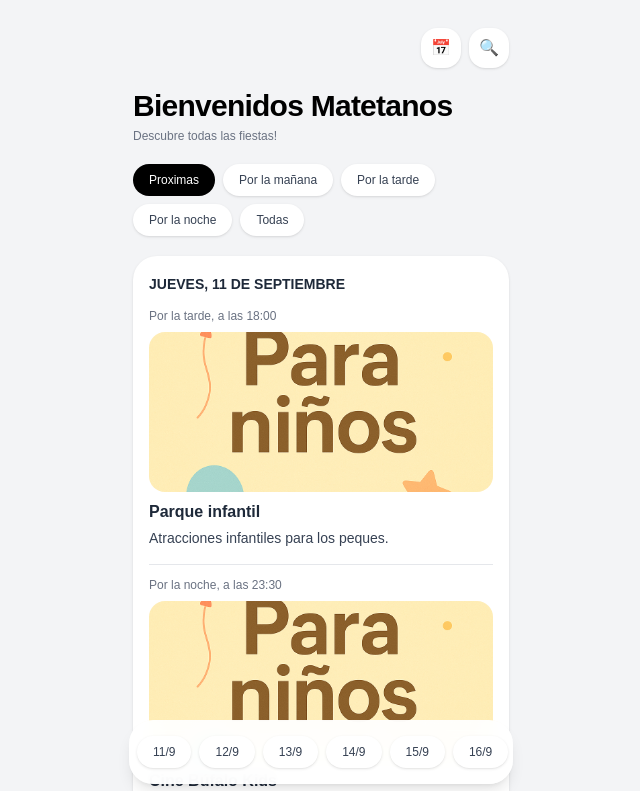
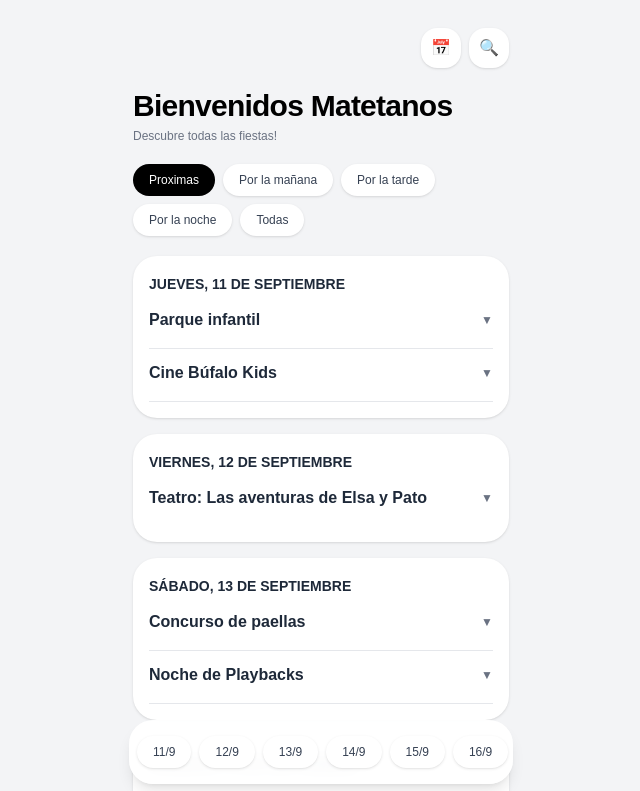
Before and after one commit to jgarcia311999/FiestasMatet, a Next.js app: page / in a window 1280 px wide. Shown: the top 791 px of the page, without its empty margins (319-959 px from the left). Built offline with nearby package versions, Linux system fonts and the light colour scheme.

Commit message:
desplegables

```diff
--- a/src/app/page.tsx
+++ b/src/app/page.tsx
@@ -57,9 +57,9 @@ function Card({
         (isPast ? " opacity-50 pointer-events-none" : "")
       }
     >
-      {/* Hora y ubicación */}
+      {/* Header (Title) */}
       <div
-        className="flex items-center gap-1 text-xs text-gray-500"
+        className="flex items-center justify-between gap-2 text-base font-semibold text-gray-800"
         onClick={() => {
           if (onToggle) {
             onToggle();
@@ -68,7 +68,17 @@ function Card({
           }
         }}
         style={{ cursor: onToggle || !forceExpanded ? "pointer" : undefined }}
+        aria-expanded={!!isExpanded}
       >
+        <h3 className="truncate">{title}</h3>
+        <span className="text-xs text-gray-500">{isExpanded ? "▲" : "▼"}</span>
+      </div>
+
+      {/* Expanded content */}
+      {isExpanded && (
+        <div className="mt-2">
+          {/* Hora y ubicación */}
+          <div className="flex items-center gap-1 text-xs text-gray-500">
             <span>
               {label}, a las {time}
             </span>
@@ -86,11 +96,10 @@ function Card({
             </div>
           )}
 
-      {/* Título */}
-      <h3 className="mt-2 text-base font-semibold text-gray-800">{title}</h3>
-
           {/* Descripción */}
-      <p className="mt-1 text-sm text-gray-700">{description}</p>
+          <p className="mt-2 text-sm text-gray-700">{description}</p>
+        </div>
+      )}
     </article>
   );
 }
```
Lines whose indentation alone changed are shown as unchanged.
